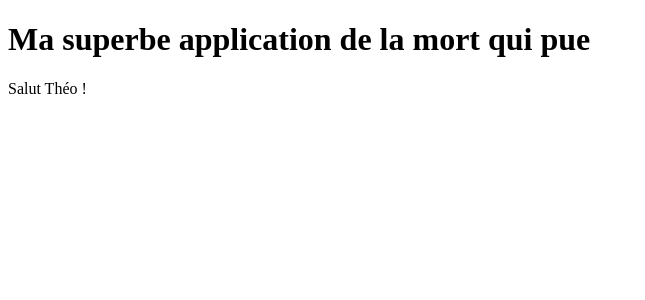
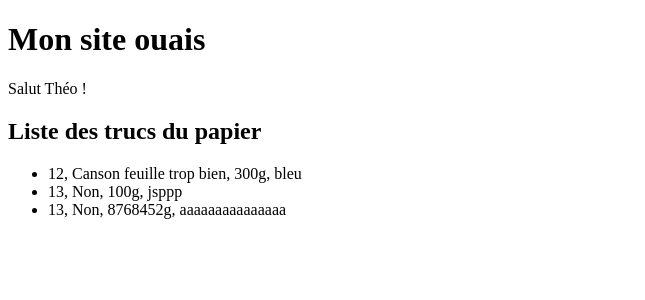
Before and after one commit to STM3900/projet-angular, an Angular app: page / in a window 1280 px wide. Shown: the top 300 px of the page, without its empty margins (0-645 px from the left). Built offline with nearby package versions, Linux system fonts and the light colour scheme.

Commit message:
quelques ajouts pour la liste

```diff
--- /dev/null
+++ b/src/app/Model/paper.ts
@@ -0,0 +1,2 @@
+export class Paper {
+}
--- a/src/app/app.component.html
+++ b/src/app/app.component.html
@@ -1,2 +1,2 @@
-<h1>Ma superbe application de la mort qui pue</h1>
+<h1>Mon site ouais</h1>
 <app-paper></app-paper>
--- a/src/app/paper/paper.component.html
+++ b/src/app/paper/paper.component.html
@@ -1 +1,7 @@
 <p>Salut {{ nom }} !</p>
+<h2>Liste des trucs du papier</h2>
+<ul>
+  <li *ngFor="let i of papiers">
+    {{ i.id }}, {{ i.nom }}, {{ i.grammage }}, {{ i.couleur }}
+  </li>
+</ul>
--- a/src/app/paper/paper.component.ts
+++ b/src/app/paper/paper.component.ts
@@ -11,4 +11,24 @@ export class PaperComponent implements OnInit {
   ngOnInit(): void {}
 
   nom = 'Théo';
+  papiers = [
+    {
+      id: '12',
+      nom: 'Canson feuille trop bien',
+      grammage: '300g',
+      couleur: 'bleu',
+    },
+    {
+      id: '13',
+      nom: 'Non',
+      grammage: '100g',
+      couleur: 'jsppp',
+    },
+    {
+      id: '13',
+      nom: 'Non',
+      grammage: '8768452g',
+      couleur: 'aaaaaaaaaaaaaaa',
+    },
+  ];
 }
```
Also changed, not shown: 1 other file (tests, documents, lock files or other folders).
